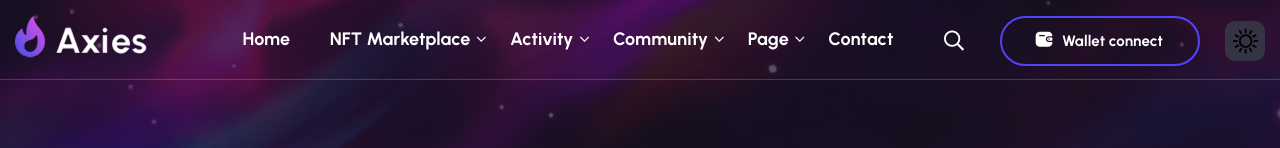
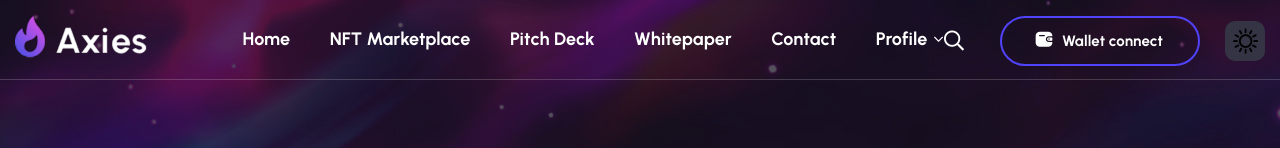
Before and after one commit to kesaviwebsolutions/metfx-nft-marketplace, a React (Create React App) app: page /faq in a window 1280 px wide. Shown: the top 148 px of the page. Built offline with nearby package versions, Linux system fonts and the light colour scheme.

Commit message:
navbar updated

```diff
--- a/src/components/header/HeaderStyle2.jsx
+++ b/src/components/header/HeaderStyle2.jsx
@@ -31,7 +31,6 @@ const HeaderStyle2 = () => {
         menuLeft.current.classList.toggle('active');
         btnToggle.current.classList.toggle('active');
     }
-
 
     const [activeIndex, setActiveIndex] = useState(null);
     const handleOnClick = index => {
@@ -81,7 +80,7 @@ const HeaderStyle2 = () => {
                                         {
                                             menus.map((data,index) => (
                                                 <li key={index} onClick={()=> handleOnClick(index)} className={`menu-item ${data.namesub ? 'menu-item-has-children' : '' } ${activeIndex === index ? 'active' : ''} ` }   >
-                                                    <Link to={data.links}>{data.name}</Link>
+                                                    {data.links.includes("https://") === true ? <a href={data.links} target="_blank" rel="noreferrer">{data.name}</a> : <Link to={data.links}>{data.name}</Link> }
                                                     {
                                                         data.namesub &&
                                                         <ul className="sub-menu" >
--- a/src/components/layouts/home-7/Category.jsx
+++ b/src/components/layouts/home-7/Category.jsx
@@ -9,27 +9,23 @@ import 'swiper/scss/pagination';
 import img1 from '../../../assets/images/box-item/img_category1.jpg'
 import img2 from '../../../assets/images/box-item/img_category2.jpg'
 import img3 from '../../../assets/images/box-item/img_category3.jpg'
-import img4 from '../../../assets/images/box-item/img_category4.jpg'
+// import img4 from '../../../assets/images/box-item/img_category4.jpg'
 import img5 from '../../../assets/images/box-item/img_category5.jpg'
 import img6 from '../../../assets/images/box-item/img_category6.jpg'
 
 const Category = () => {
     const [data] = useState([
         {
-            title: 'Digital Art',
+            title: 'Collection 1',
             img: img1
         },
         {
-            title: 'Style',
+            title: 'Collection 2',
             img: img2
         },
         {
-            title: 'Music',
+            title: 'Land',
             img: img3
-        },
-        {
-            title: 'Domain Name',
-            img: img4
         },
         {
             title: 'Sports',
@@ -51,23 +47,11 @@ const Category = () => {
             title: 'Music',
             img: img3
         },
-        {
-            title: 'Domain Name',
-            img: img4
-        },
-        {
-            title: 'Sports',
-            img: img5
-        },
-        {
-            title: 'Utilities',
-            img: img6
-        }
     ])
     return (
-        <section className="tf-section category">
+        <section className="tf-section pt-5 category">
         <div className="themesflat-container">
-            <div className="row">
+            <div className="row my-5">
                 <div className="col-md-12">
                     <div className="heading-live-auctions">
                         <h2 className="tf-title pb-39">All Catergories</h2>
--- a/src/components/layouts/home-7/TodayPicks.jsx
+++ b/src/components/layouts/home-7/TodayPicks.jsx
@@ -216,7 +216,7 @@ const TodayPicks = () => {
         ]
     )
 
-    const [visible , setVisible] = useState(10);
+    const [visible , setVisible] = useState(5);
     const showMoreItems = () => {
         setVisible((prevValue) => prevValue + 5);
     }
--- a/src/pages/Explore04.jsx
+++ b/src/pages/Explore04.jsx
@@ -1,6 +1,6 @@
 import React from 'react';
 import { Link } from 'react-router-dom'
-import Header from '../components/header/Header';
+import HeaderStyle2 from '../components/header/HeaderStyle2';
 import Footer from '../components/footer/Footer';
 import Explore from '../components/layouts/explore-04/Explore';
 import widgetSidebarData from '../assets/fake-data/data-widget-sidebar'
@@ -8,20 +8,19 @@ import widgetSidebarData from '../assets/fake-data/data-widget-sidebar'
 const Explore04 = () => {
     return (
         <div>
-            <Header />
+            <HeaderStyle2/>
             <section className="flat-title-page inner">
                 <div className="overlay"></div>
                 <div className="themesflat-container">
                     <div className="row">
                         <div className="col-md-12">
                             <div className="page-title-heading mg-bt-12">
-                                <h1 className="heading text-center">Explore 4</h1>
+                                <h1 className="heading text-center">NFT Marketplace</h1>
                             </div>
                             <div className="breadcrumbs style2">
                                 <ul>
                                     <li><Link to="/">Home</Link></li>
-                                    <li><Link to="#">Explore</Link></li>
-                                    <li>Explore 4</li>
+                                    <li>NFT Marketplace</li>
                                 </ul>
                             </div>
                         </div>
--- a/src/pages/Home07.jsx
+++ b/src/pages/Home07.jsx
@@ -2,24 +2,24 @@ import React  from 'react';
 import HeaderStyle2 from '../components/header/HeaderStyle2';
 import Footer from '../components/footer/Footer';
 import Category from '../components/layouts/home-7/Category';
-import LiveAuction from '../components/layouts/home-7/LiveAuction';
-import TopSeller from '../components/layouts/home-7/TopSeller';
+// import LiveAuction from '../components/layouts/home-7/LiveAuction';
+// import TopSeller from '../components/layouts/home-7/TopSeller';
 import SliderStyle4 from '../components/slider/SliderStyle4';
 import TodayPicks from '../components/layouts/home-7/TodayPicks';
 import Create from '../components/layouts/home-7/Create';
-import PopularCollection from '../components/layouts/home-7/PopularCollection';
+// import PopularCollection from '../components/layouts/home-7/PopularCollection';
 
 const Home07 = () => {
     return (
         <div className='home-7'>
             <HeaderStyle2 />
             <SliderStyle4 />
-            <LiveAuction />
+            {/* <LiveAuction /> */}
             <Category />
-            <TopSeller />
+            {/* <TopSeller /> */}
+            <Create />
             <TodayPicks />
-            <Create />
-            <PopularCollection />
+            {/* <PopularCollection /> */}
             <Footer />
         </div>
     );
--- a/src/pages/menu.js
+++ b/src/pages/menu.js
@@ -49,145 +49,39 @@ const menus = [
     {
         id: 2,
         name: 'NFT Marketplace',
+        links: 'marketplace',
+    },
+    {
+        id: 3,
+        name: 'Pitch Deck',
+        links: 'https://www.metfx.io/assets/MetFX.pdf',
+    },
+    {
+        id: 4,
+        name: 'Whitepaper',
+        links: 'https://escanor-sama.gitbook.io/welcome-to-metflix/',
+    },
+    {
+        id: 5,
+        name: 'Contact',
+        links: '/contact',
+    },
+    {
+        id: 7,
+        name: 'Profile',
         links: '#',
         namesub: [
             {
-                id: 1,
-                sub: 'Explore 01',
-                links: '/explore-01'
-            },
-            {
-                id: 2,
-                sub: 'Explore 02',
-                links: '/explore-02'
-            },
-            {
-                id: 3,
-                sub: 'Explore 03',
-                links: '/explore-03'
-            },
-            {
-                id: 4,
-                sub: 'Explore 04',
-                links: '/explore-04'
-            },
-            // {
-            //     id: 5,
-            //     sub: 'Live Auctions',
-            //     links: '/live-auctions'
-            // },
-            // {
-            //     id: 6,
-            //     sub: 'Item Details 01',
-            //     links: '/item-details-01'
-            // },
-            // {
-            //     id: 7,
-            //     sub: 'Item Details 02',
-            //     links: '/item-details-02'
-            // }
-
-        ],
-    },{
-        id: 3,
-        name: 'Activity',
-        links: '#',
-        namesub: [
-            {
-                id: 1,
-                sub: 'Activity 01',
-                links: '/activity-01'
-            },
-            {
-                id: 2,
-                sub: 'Activity 02',
-                links: '/activity-02'
-            }
-        ],
-    },
-    {
-        id: 4,
-        name: 'Community',
-        links: '#',
-        namesub: [
-            {
-                id: 1,
-                sub: 'Blog',
-                links: '/blog'
-            },
-            {
-                id: 2,
-                sub: 'Blog Details',
-                links: '/blog-details'
-            },
-            {
-                id: 3,
-                sub: 'Help Center',
-                links: '/help-center'
-            }
-        ],
-    },
-    {
-        id: 5,
-        name: 'Page',
-        links: '#',
-        namesub: [
-            {
-                id: 1,
-                sub: 'Authors 01',
-                links: '/authors-01'
-            },
-            {
-                id: 2,
-                sub: 'Authors 02',
-                links: '/authors-02'
-            },
-            {
-                id: 3,
-                sub: 'Wallet Connect',
-                links: '/wallet-connect'
+                id: 5,
+                sub: 'Edit Profile',
+                links: '/edit-profile'
             },
             {
                 id: 4,
                 sub: 'Create Item',
                 links: '/create-item'
             },
-            {
-                id: 5,
-                sub: 'Edit Profile',
-                links: '/edit-profile'
-            },
-            {
-                id: 6,
-                sub: 'Ranking',
-                links: '/ranking'
-            },
-            {
-                id: 7,
-                sub: 'Login',
-                links: '/login'
-            },
-            {
-                id: 8,
-                sub: 'Sign Up',
-                links: '/sign-up'
-            },
-            {
-                id: 9,
-                sub: 'No Result',
-                links: '/no-result'
-            },
-            {
-                id: 10,
-                sub: 'FAQ',
-                links: '/faq'
-            }
-        ],
-    },
-    {
-        id: 7,
-        name: 'Contact',
-        links: '/contact',
+            ],
     },
 
 ]
```
Also changed, not shown: src/pages/index.js (+1 -8 lines), 1 other file (tests, documents, lock files or other folders).
